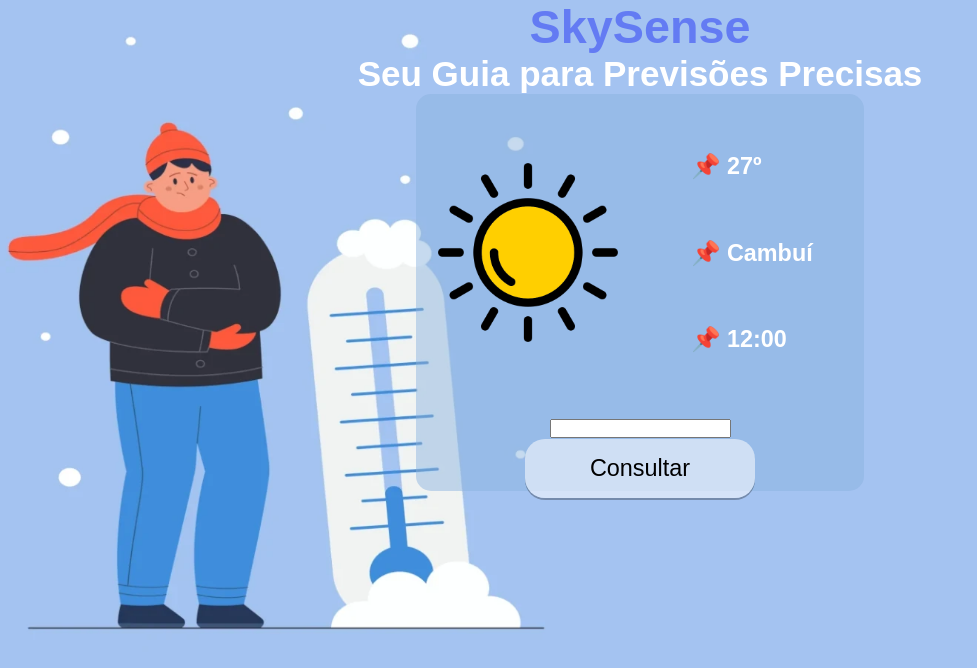
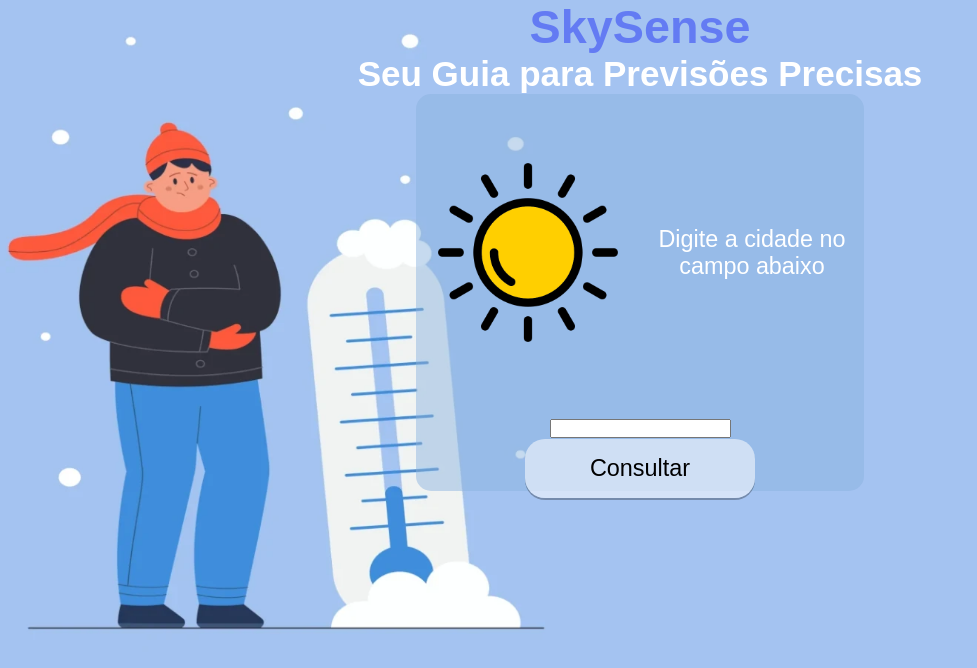
Before and after one commit to Catatera/SkySense, a React app in the folder SkySense/: page / in a window 1280 px wide. Shown: the top 668 px of the page, without its empty margins (0-977 px from the left). Built offline with nearby package versions, Linux system fonts and the light colour scheme.

Commit message:
implementada consulta ao clima mostrando na tela

```diff
--- a/SkySense/src/App.js
+++ b/SkySense/src/App.js
@@ -4,10 +4,7 @@ import Header from "./Header";
 import Main from "./Main";
 import styles from "./App.scss"
 export default function App() {
-  const api = {
-    key: "3ee32176fbc4070662893138e0e9dea6",
-    base: "https://api.openweathermap.org/data/2.5/",
-  };
+
   return (
     <>
       <div className={styles.container}>
--- a/SkySense/src/Main.js
+++ b/SkySense/src/Main.js
@@ -1,32 +1,70 @@
-import React from "react";
+import React, { useState } from "react";
+import styles from "./Main.scss";
 
-import styles from "./Main.scss";
-import Btn from "./btnDiv";
-
-let temperature = "27º";
-let hours = "12:00";
-let city = "Cambuí";
+const api = {
+  key: "3ee32176fbc4070662893138e0e9dea6",
+  base: "https://api.openweathermap.org/data/2.5/weather",
+};
 
 export default function Main() {
+  const [inputValue, setInputValue] = useState("");
+  const [weatherData, setWeatherData] = useState(null);
+
+  async function fetchData() {
+    if (!inputValue) return; // Evite fazer a chamada API sem um valor válido
+
+    try {
+      const response = await fetch(
+        `${api.base}?q=${inputValue}&lang=pt_br&units=metric&appid=${api.key}`
+      );
+
+      if (!response.ok) {
+        alert('Cidade não encontrada. Por favor, revise sua consulta.');
+      }
+
+      const data = await response.json();
+      setWeatherData(data);
+    } catch (error) {
+      console.error("Erro ao buscar dados do clima:", error);
+    }
+  }
+
+  function handleChange(event) {
+    setInputValue(event.target.value);
+  }
+
   return (
-    <>
     <div className={styles.main}>
       <div className={styles.mainDivImg}>
-          <img src="/media/sun.png" className={styles.mainImg}></img>
+        <img src="/media/sun.png" className={styles.mainImg} alt="Sun" />
       </div>
       <div className={styles.mainDivTxt}>
+        {weatherData ? (
+          <>
             <p>
-            <strong>&#128204; {temperature}</strong>
+              <strong> &#127777; {weatherData.main.temp}°C</strong>
             </p>
             <p>
-            <strong>&#128204; {city}</strong>
+              <strong>&#128204; {weatherData.name}</strong>
             </p>
             <p>
-            <strong>&#128204; {hours}</strong>
+              <strong>&#9200; {new Date().toLocaleTimeString()}</strong>
             </p>
+          </>
+        ) : (
+          <p>Digite a cidade no campo abaixo</p>
+        )}
       </div>
-        <Btn />
+
+      <div className={styles.btnDiv}>
+        <input value={inputValue} onChange={handleChange} />
+
+        <br />
+
+        <button className={styles.btn} onClick={fetchData}>
+          Consultar
+        </button>
       </div>
-    </>
+    </div>
   );
 }
--- a/SkySense/src/btnDiv.js
+++ /dev/null
@@ -1,27 +0,0 @@
-import React, { useState } from "react";
-import styles from "./Main.scss";
-function btnDiv() {
-  const [inputValue, setInputValue] = useState("");
-
-  function handleChange(event) {
-    setInputValue(event.target.value);
-  }
-
-  function handleClick() {
-    console.log(inputValue)
-  }
-
-  return (
-    <div className={styles.btnDiv}>
-      <input value={inputValue} onChange={handleChange} />
-
-      <br />
-
-      <button className={styles.btn} onClick={handleClick}>
-        Consultar
-      </button>
-    </div>
-  );
-}
-
-export default btnDiv;
```
Lines whose indentation alone changed are shown as unchanged.
